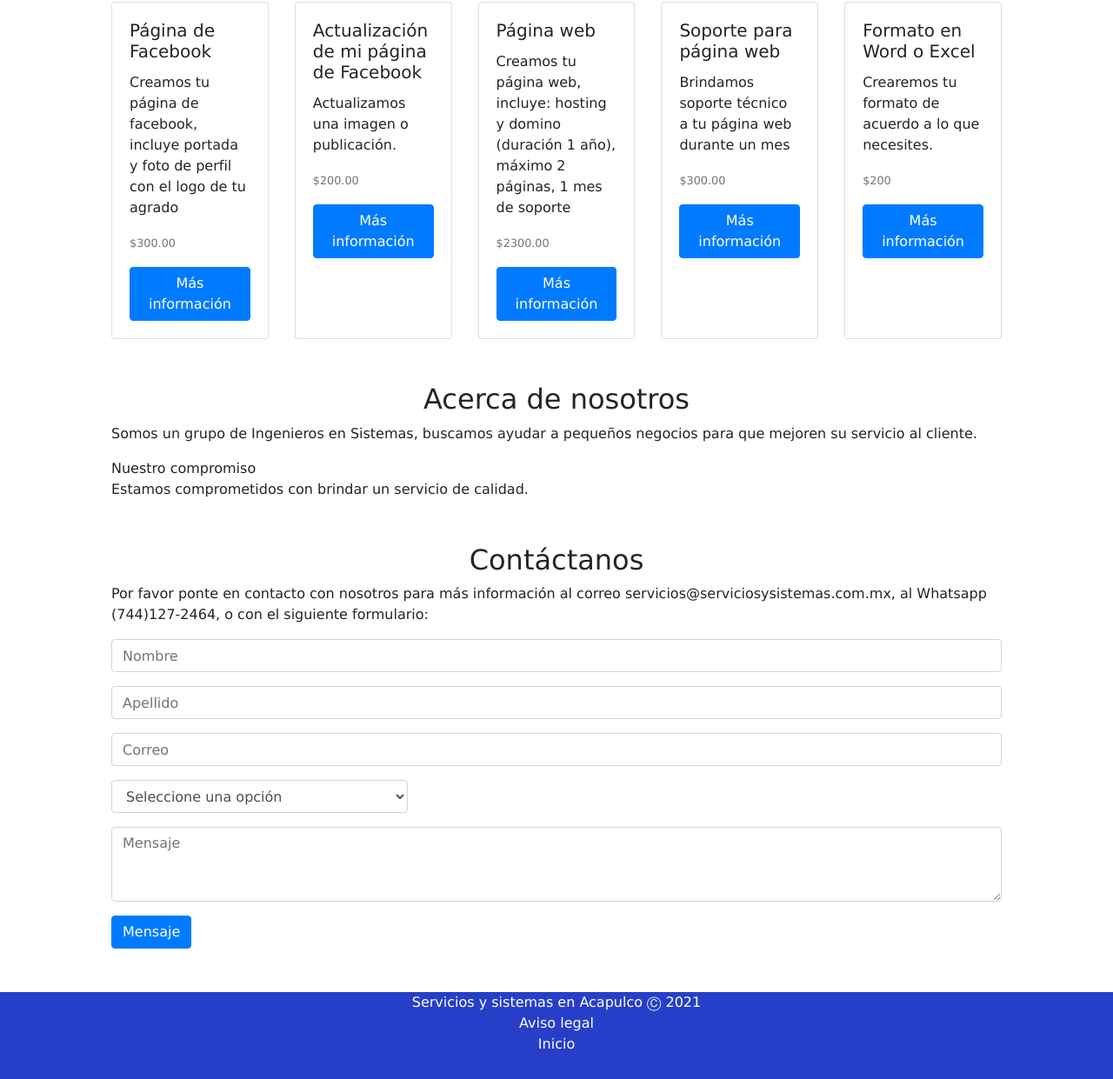
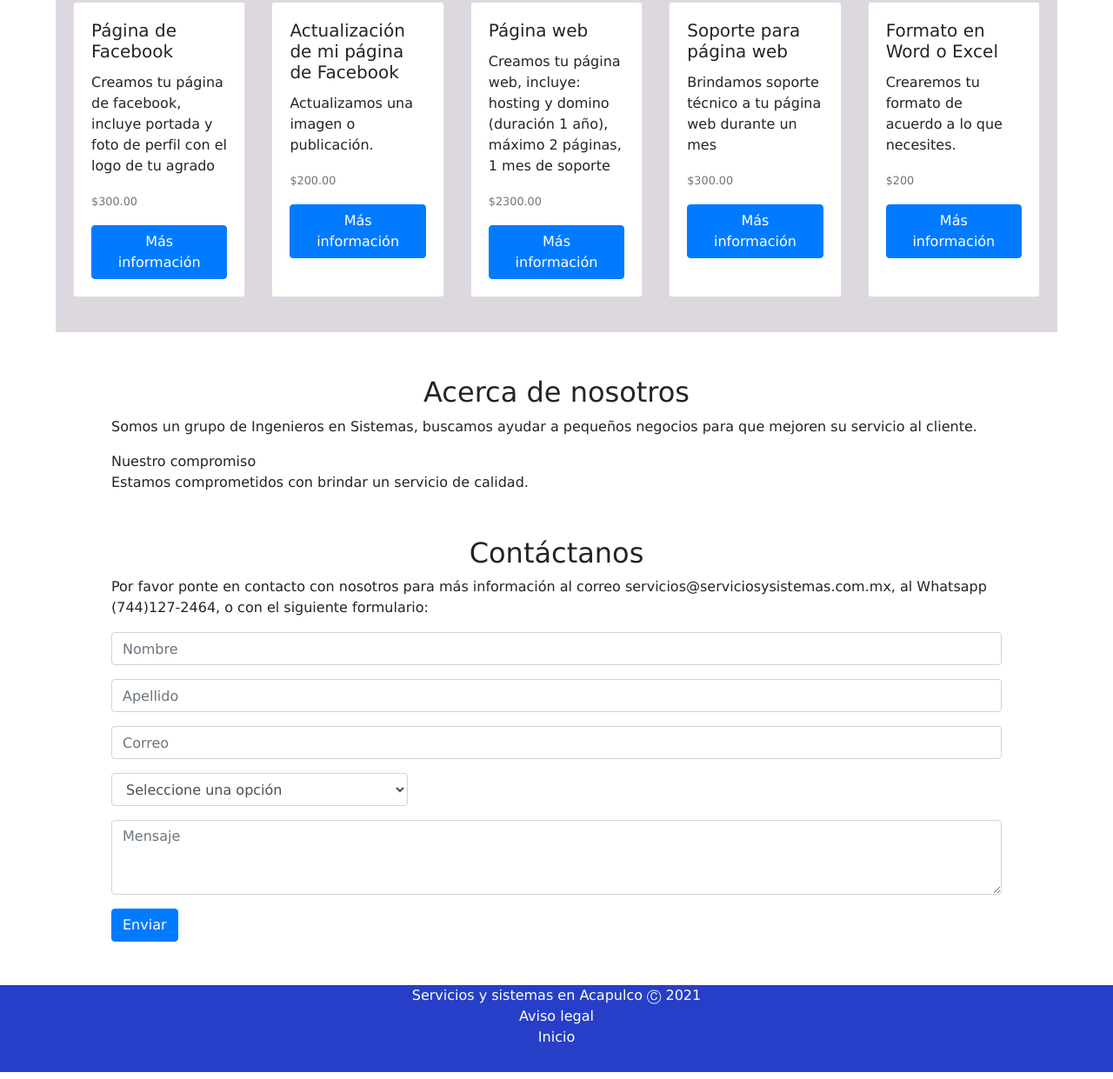
Before and after one commit to ailed2008/consultoria-sistemas, a plain HTML site: page index.html in a window 1280 px wide. Shown: the part 664-1905 px from the top of the page at 87% size. Drawn offline with nearby package versions, Linux system fonts and the light colour scheme; a script that the page names is missing; a web font is replaced by a local one.

Commit message:
Actualización de servicios

```diff
--- a/assets/css/style.css
+++ b/assets/css/style.css
@@ -108,8 +108,12 @@ h2{
     display: block;
 }
 #servicios{
-    width: 80%;
+    width: 90%;
     margin: 50px auto;
+    background:rgb(221, 216, 224);
+    padding-left: 20px;
+    padding-right: 20px;
+    padding-bottom:40px;
 }
 .servicio{
     border: 2px solid var(--color-boton);
@@ -132,6 +136,9 @@ h2{
     color:#FFF;
     display: block;
 }
+.links:hover{
+   color: black;
+}
 footer{
     width: 100%;
     height: 100px;
--- a/index.html
+++ b/index.html
@@ -164,7 +164,7 @@
                 <!-- <label for="exampleFormControlTextarea1">*Mensaje</label> -->
                 <textarea class="form-control" id="mensaje" rows="3" placeholder="Mensaje"></textarea>
             </div>
-            <button type="submit" class="btn btn-primary">Mensaje</button>
+            <button type="submit" class="btn btn-primary">Enviar</button>
         </form>
 
 
```
